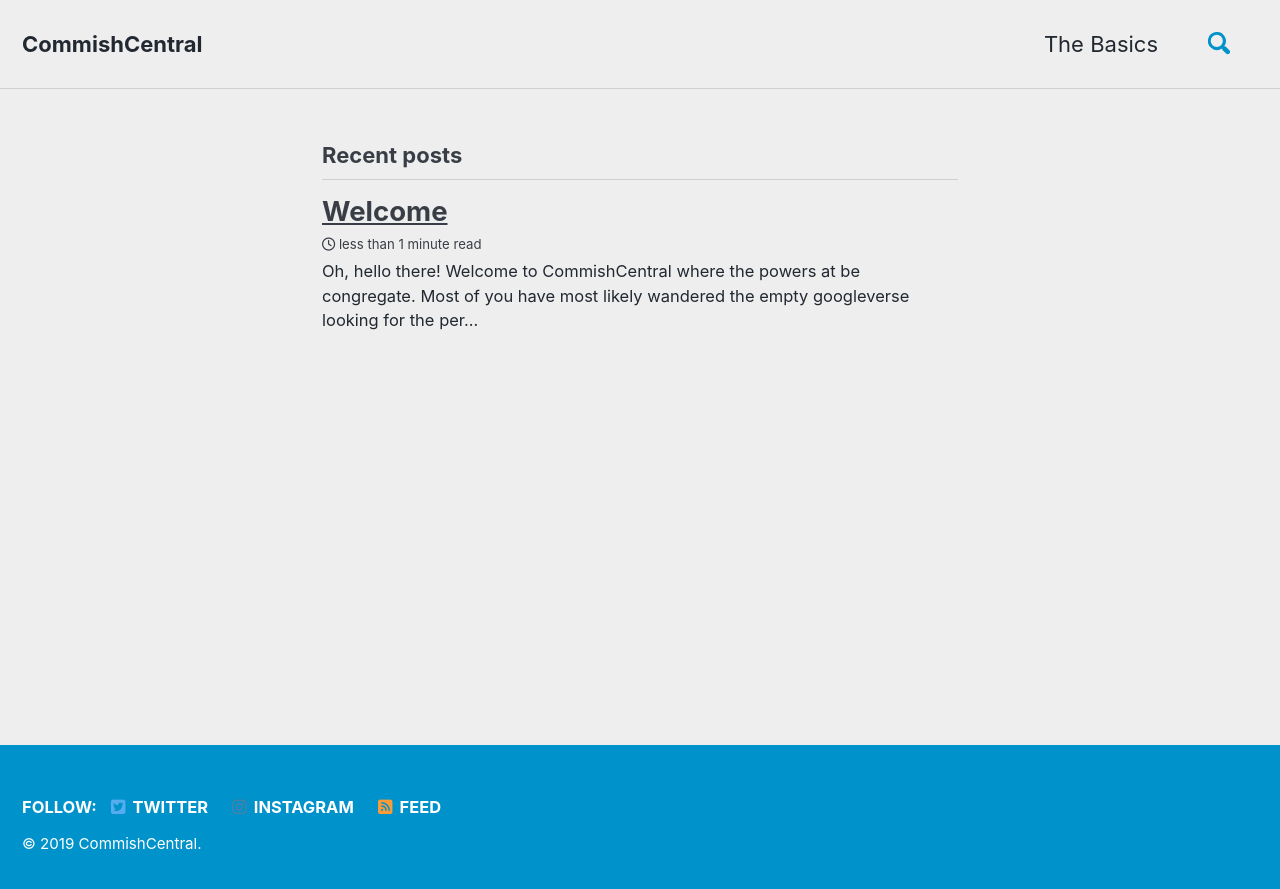
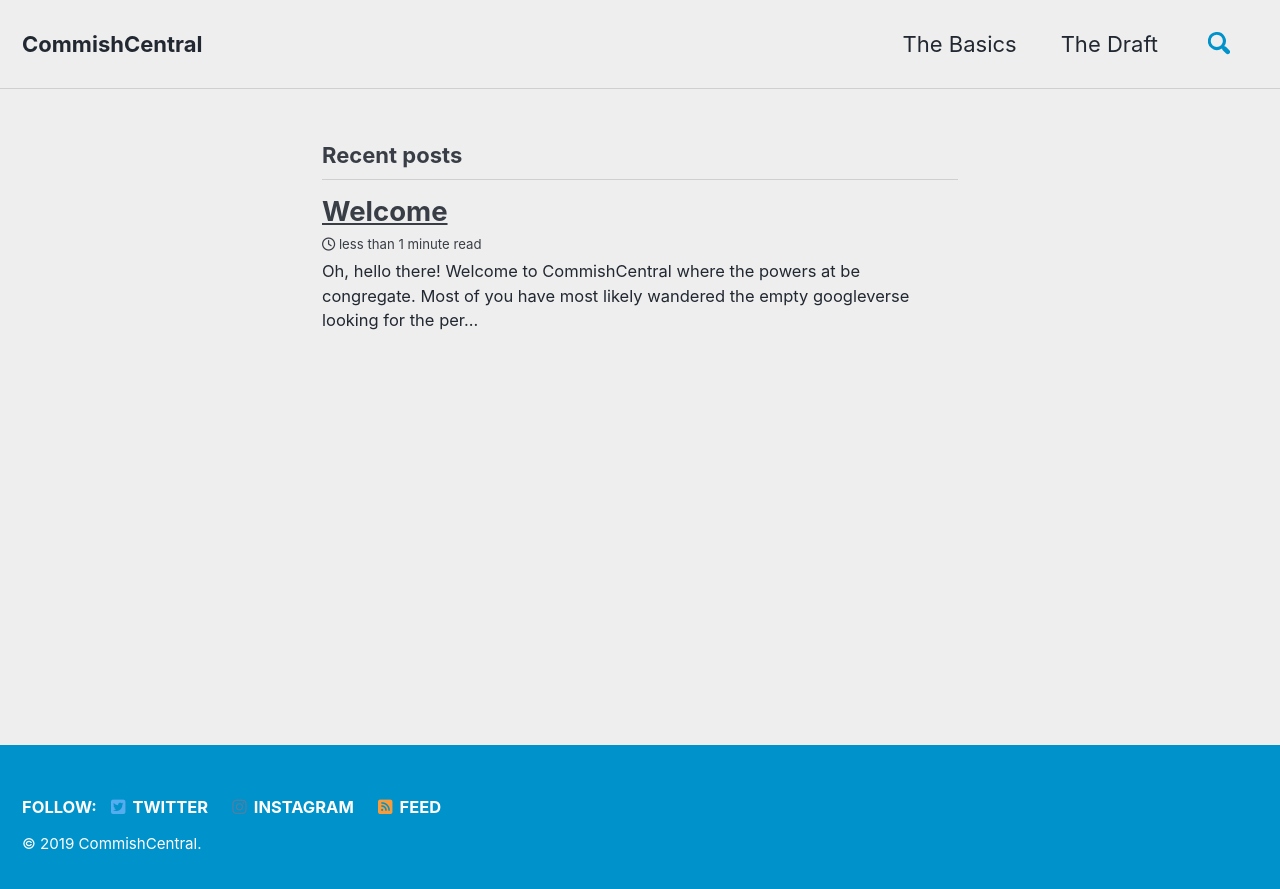
Before and after one commit to commishcentral/commishcentral1.github.io, a Jekyll site: the page built from index.html, in a window 1280 px wide. Shown: the top 889 px of the page. Built offline with Jekyll 4.4.1, drawn with Linux system fonts in a browser that asks for light colours; cached includes are drawn as plain includes; nearby versions of some CDN libraries; the list of posts is cut into pages by our own code.

Commit message:
draft page v2

```diff
--- a/_data/navigation.yml
+++ b/_data/navigation.yml
@@ -2,8 +2,8 @@
 main:
   - title: "The Basics"
     url: /basics/
-  # - title: "About"
-  #   url: https://mmistakes.github.io/minimal-mistakes/about/
+  - title: "The Draft"
+    url: /draft/
   # - title: "Sample Posts"
   #   url: /year-archive/
   # - title: "Sample Collections"
```
